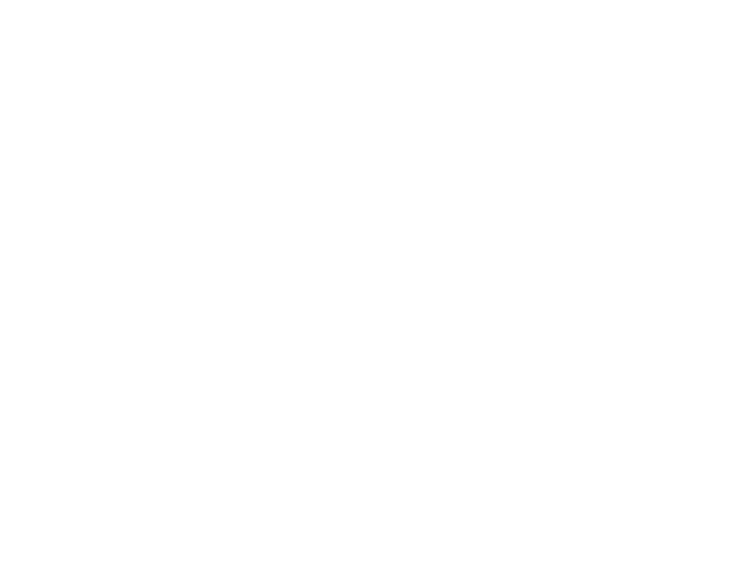
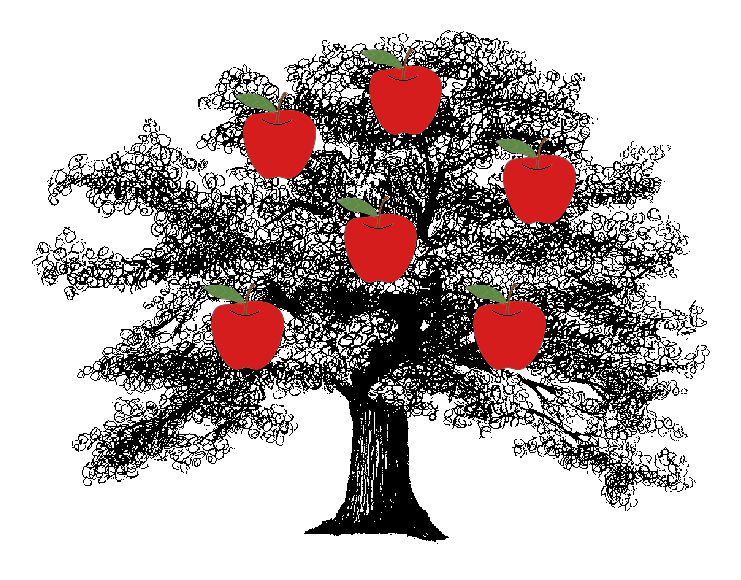
Before and after one commit to dembasiby/launchSchool_230, a website: page 04.puttingItAllTogether/07.guessAWord/index.html in a window 1280 px wide. Shown: the whole page, without its empty margins (208-949 px from the left). Drawn offline with Linux system fonts and the light colour scheme.

Commit message:
Layed out and styled the tree and apples

```diff
--- a/04.puttingItAllTogether/07.guessAWord/index.html
+++ b/04.puttingItAllTogether/07.guessAWord/index.html
@@ -5,8 +5,19 @@
     <meta name="viewport" content="width=device-width, initial-scale=1.0">
     <meta http-equiv="X-UA-Compatible" content="ie=edge">
     <title>Guess A Word</title>
+    <link rel="stylesheet" href="style.css">
 </head>
 <body>
+    <main>
+        <div id="tree">
+            <div id="apples">
 
+            </div>
+        </div>
+        <div id="text">
+
+        </div>
+
+    </main>
 </body>
 </html>
--- a/04.puttingItAllTogether/07.guessAWord/style.css
+++ b/04.puttingItAllTogether/07.guessAWord/style.css
@@ -0,0 +1,28 @@
+
+main {
+    width: 800px;
+    background: #fff;
+    margin: 0 auto;
+    padding: 20px;
+}
+#tree {
+    position: relative;
+    width: 678px;
+    height: 517px;
+    background: url("tree.png") 0 0 no-repeat;
+}
+#apples {
+    position: absolute;
+    z-index: 1;
+    width: 374px;
+    height: 322px;
+    left: 170px;
+    top: 20px;
+    background: url("apples.png") 0 0 no-repeat;
+}
+#apples.guess_1 { background-position: 0 -322px; }
+#apples.guess_2 { background-position: 0 -644px; }
+#apples.guess_3 { background-position: 0 -966px; }
+#apples.guess_4 { background-position: 0 -1288px; }
+#apples.guess_5 { background-position: 0 -1610px; }
+#apples.guess_6 { display: none; }
```
